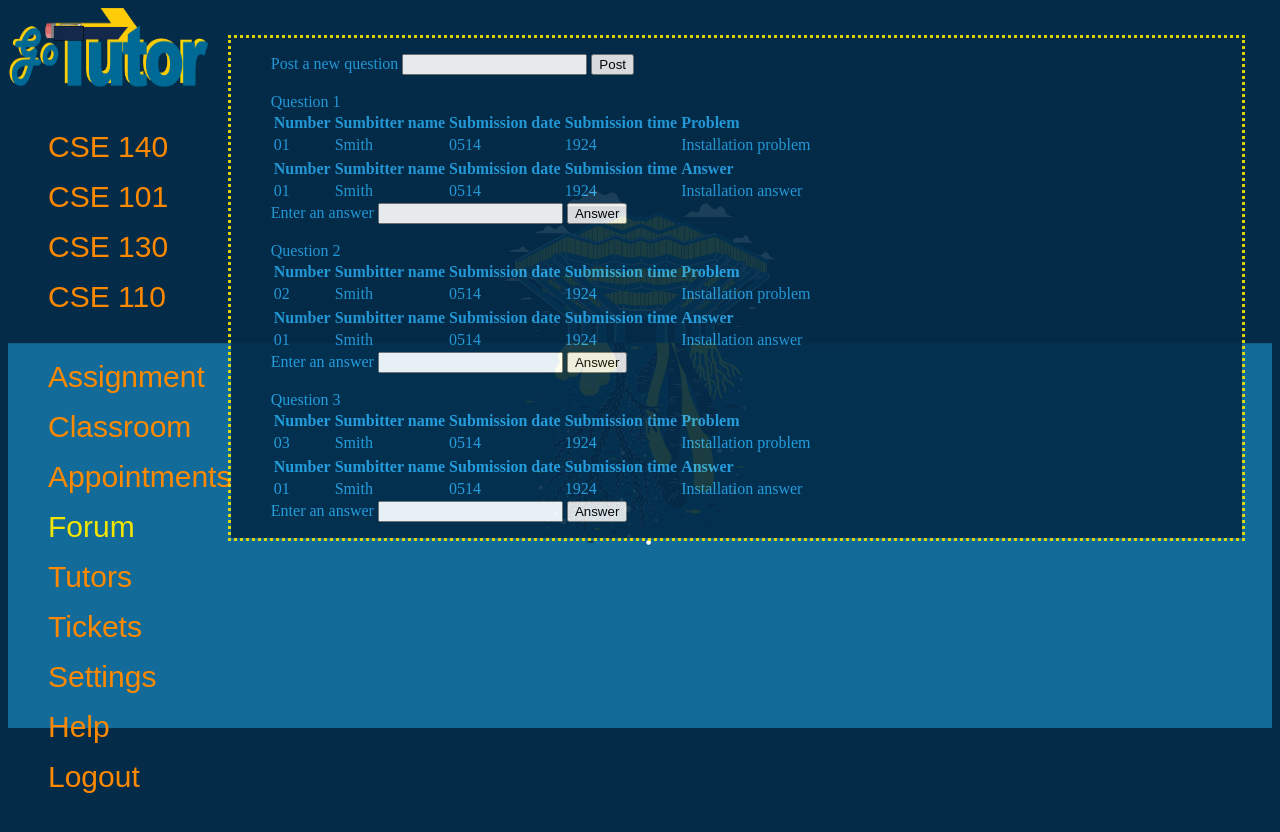
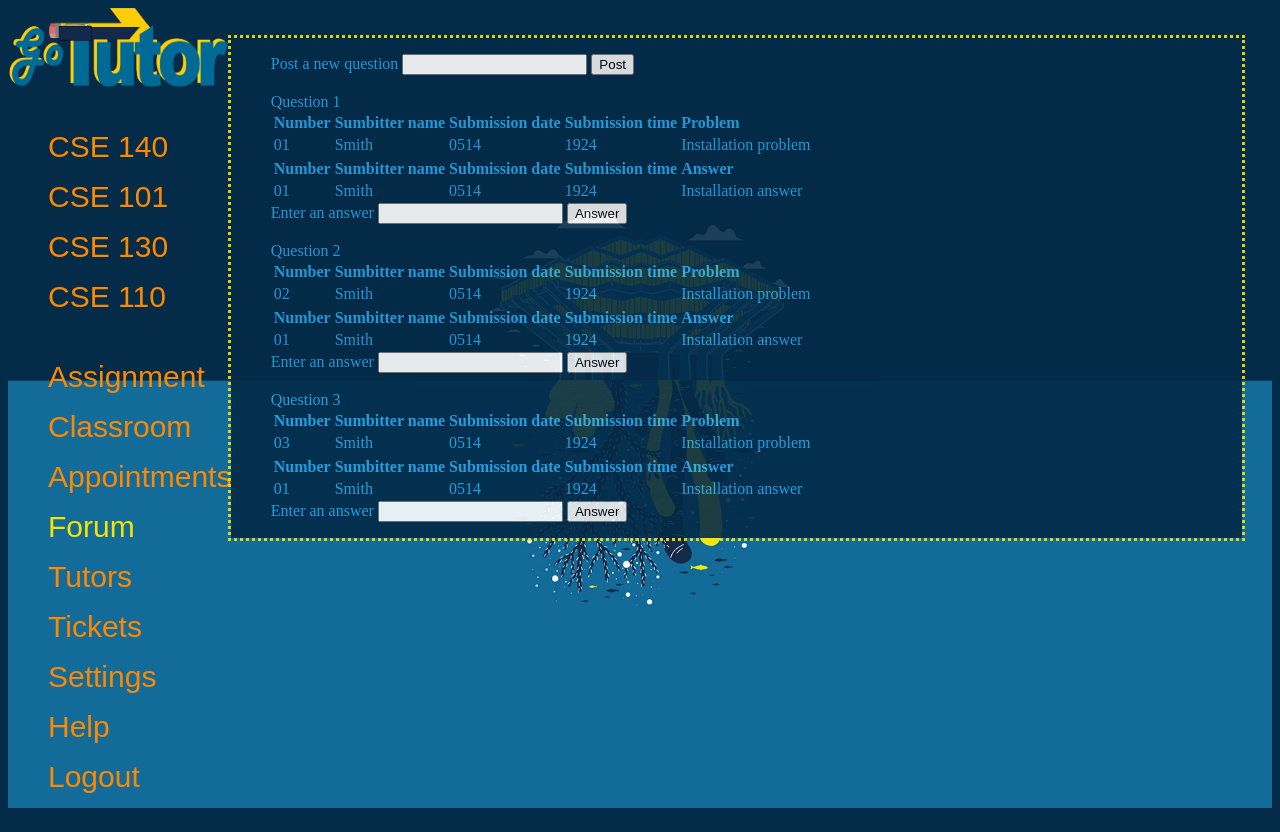
Before and after one commit to NeilMin/TSI_GOTUTOR, a PHP site: page /forum.html in a window 1280 px wide. Run offline with PHP 8.4, Linux system fonts and the light colour scheme.

Commit message:
Update styles.css

```diff
--- a/GOTUTOR_UI/styles.css
+++ b/GOTUTOR_UI/styles.css
@@ -10,7 +10,7 @@ h1, span, p {
 
 img {
     height: 80px;
-    width: 200px;
+    width: 220px;
 }
 
 nav {
@@ -66,7 +66,8 @@ nav a:hover::before {
     background-repeat: no-repeat;
     background-size: cover;
     position: relative;
-    height: 90%;
+    height: 100%;
+    width: 100%;
 }
 
 .container {
```
